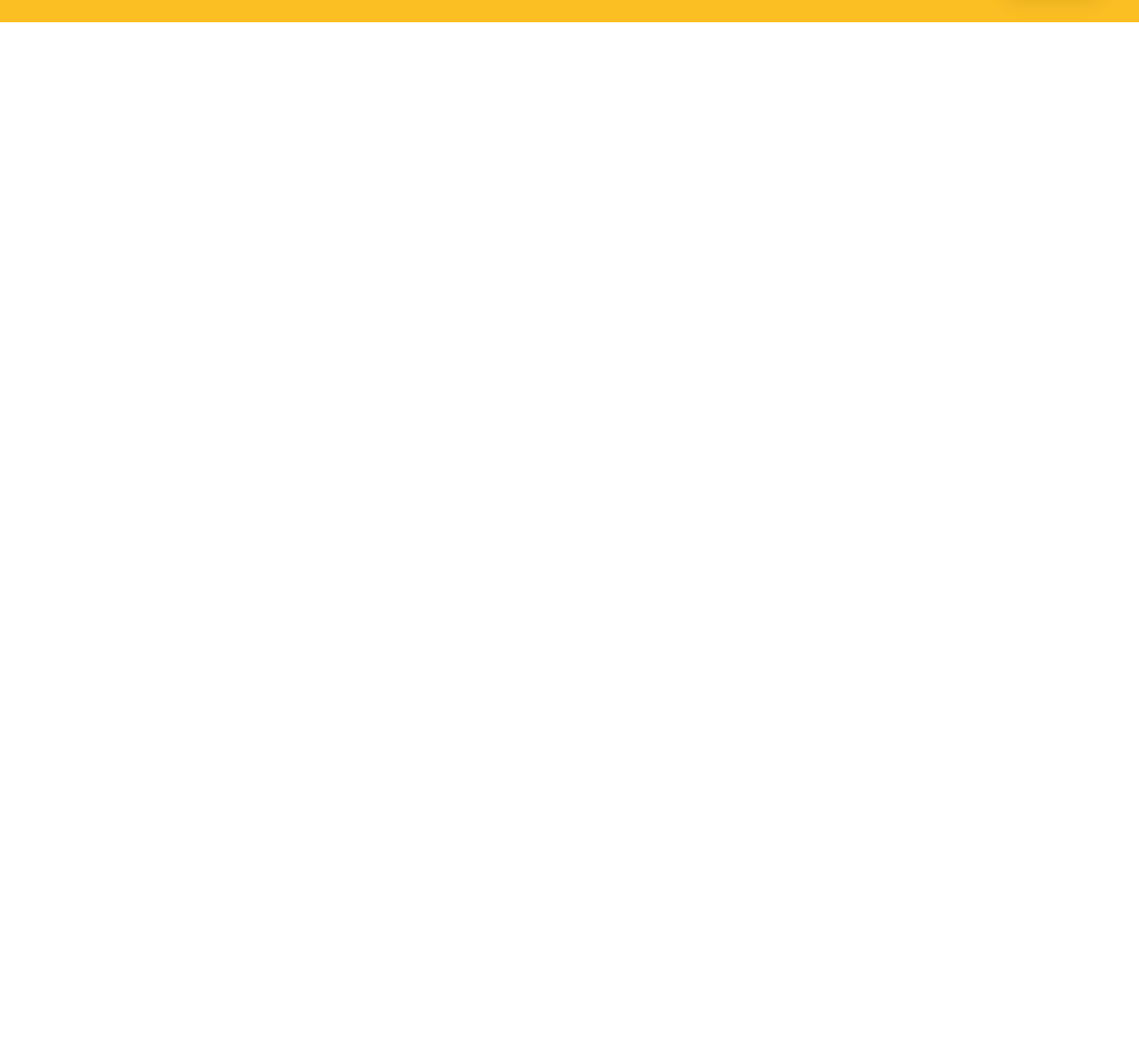
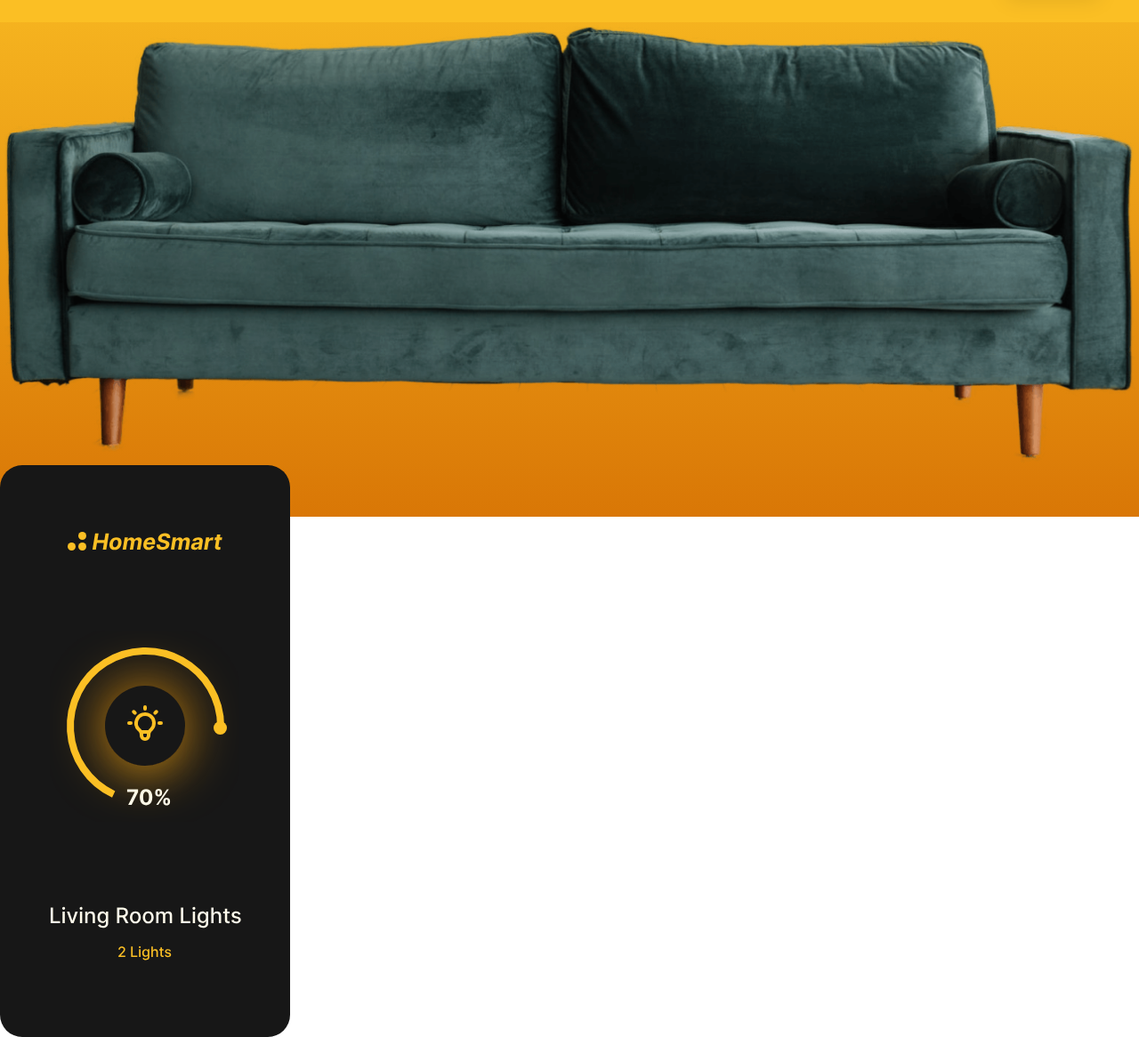
Before and after one commit to danyalbani240/home-smart, a website built with Vite: page index.html in a window 1280 px wide. Shown: the part 91-1257 px from the top of the page at 89% size. Before the commit the page ends 800 px from the top, so only its background shows below. Built offline with nearby package versions, Linux system fonts and the light colour scheme.

Commit message:
header images and background colors added

```diff
--- a/index.html
+++ b/index.html
@@ -25,6 +25,13 @@
         </div>
       </div>
     </nav>
+    <header>
+      <div class="absolute inset-0 bottom-8 md:bottom-24 xl:bottom-32 -z-10 bg-gradient-to-b from-amber-400 to-amber-600  "></div>
+      <div class="container">
+        <img src="./assets/couch.png" alt="couch">
+        <img src="./assets/app.svg" alt="app">
+      </div>
+    </header>
     <script type="module" src="/main.js"></script>
   </body>
 </html>
```
